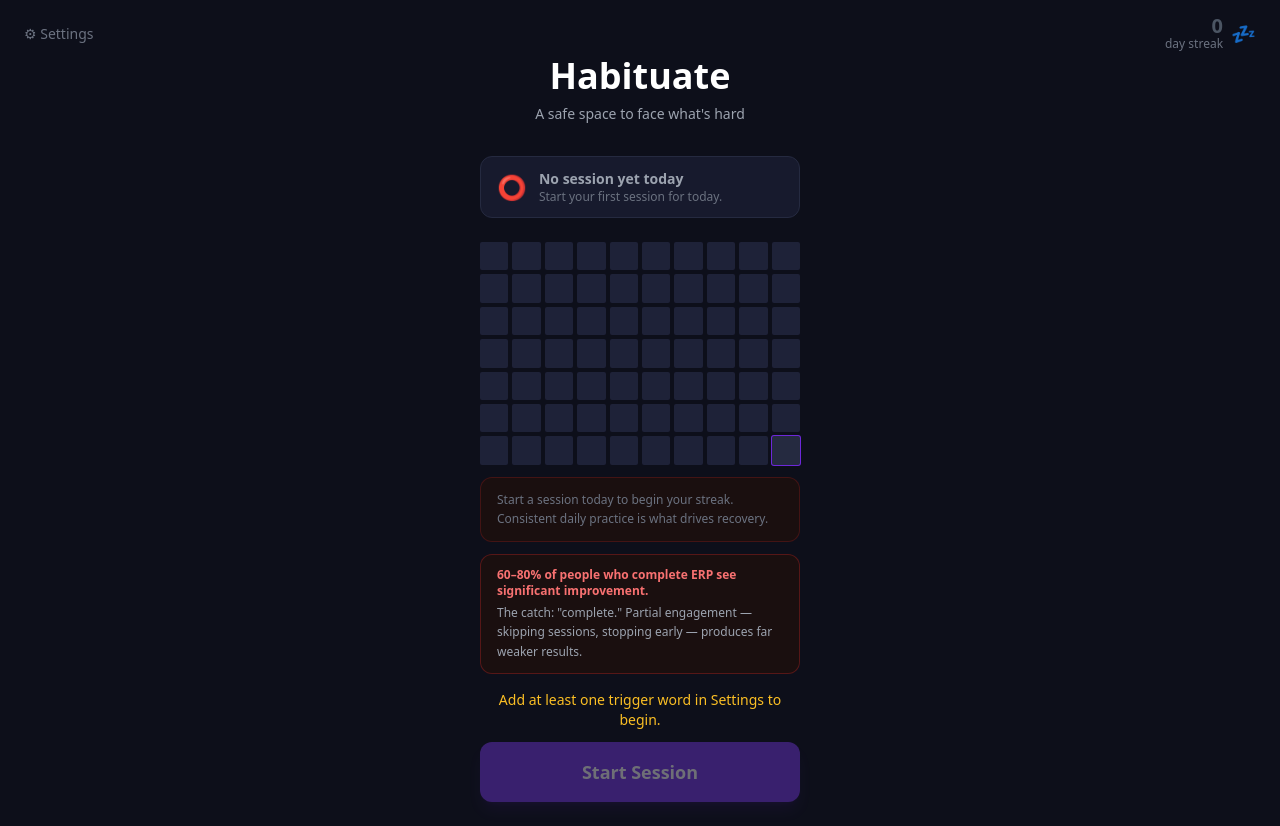
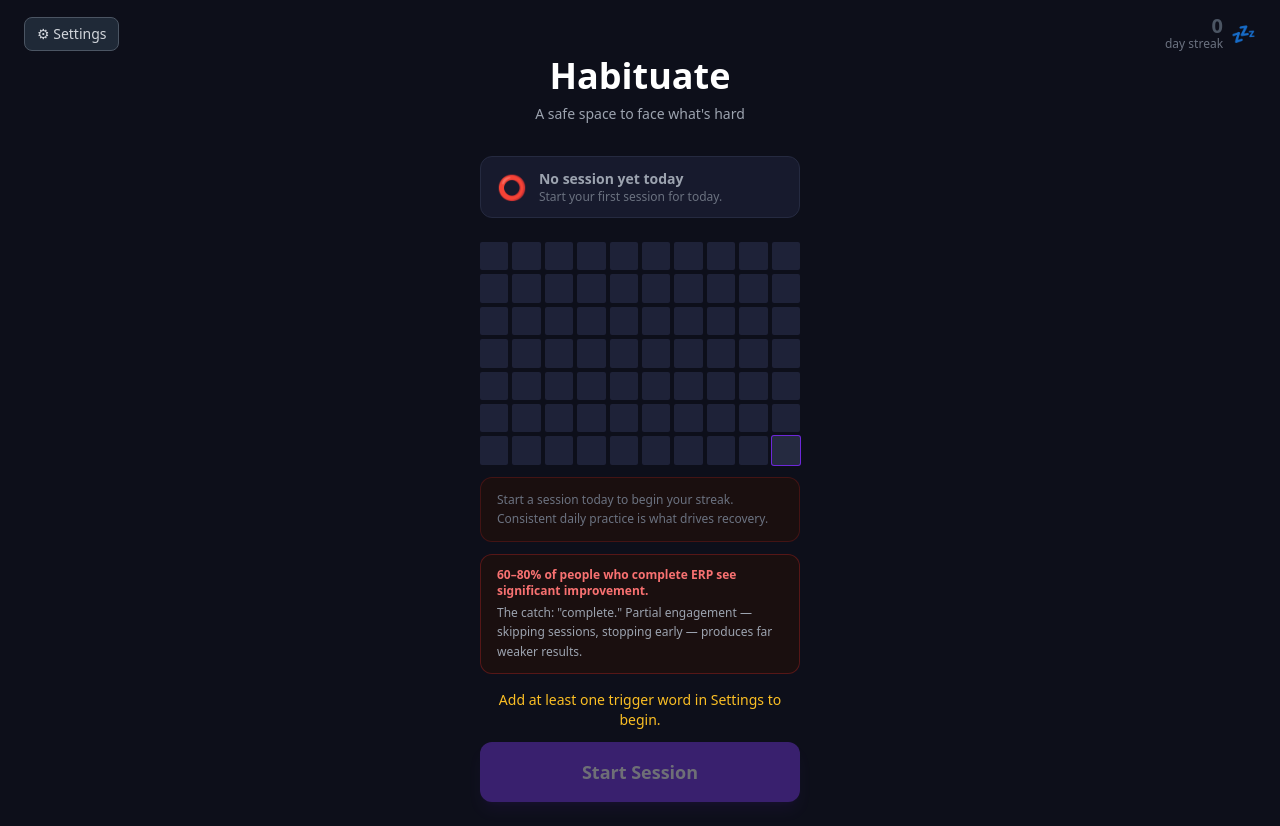
Before and after one commit to Name1es5/Habituate, a React (Vite) app: page / in a window 1280 px wide. Built offline with nearby package versions, Linux system fonts and the light colour scheme.

Commit message:
Make settings button more visible with background and border
https://claude.ai/code/session_014hutR1H1z3sUJTeZjQWkDJ

```diff
--- a/src/pages/Home.tsx
+++ b/src/pages/Home.tsx
@@ -34,7 +34,7 @@ export default function Home() {
       <div className="absolute top-0 left-0 right-0 flex items-center justify-between px-6 py-4">
         <button
           onClick={() => navigate("/settings")}
-          className="text-gray-500 hover:text-white text-sm transition"
+          className="flex items-center gap-1.5 px-3 py-1.5 rounded-lg bg-gray-800 hover:bg-gray-700 border border-gray-600 hover:border-gray-500 text-gray-300 hover:text-white text-sm font-medium transition"
         >
           ⚙ Settings
         </button>
```
